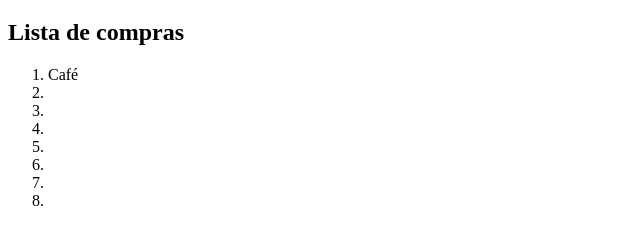
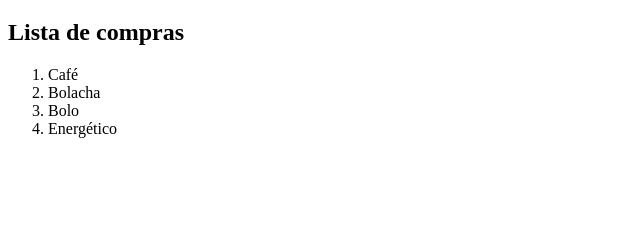
Before and after one commit to Pablo-HCampos/aula-listas, a plain HTML site: page index.html in a window 1280 px wide. Shown: the part 61-306 px from the top of the page, without its empty margins (0-640 px from the left). Drawn offline with Linux system fonts and the light colour scheme.

Commit message:
Adicionado mais itens na lista

```diff
--- a/index.html
+++ b/index.html
@@ -11,13 +11,9 @@
 
  <ol>
     <li>Café</li>
-    <li></li>
-    <li></li>
-    <li></li>
-    <li></li>
-    <li></li>
-    <li></li>
-    <li></li>
+    <li>Bolacha</li>
+    <li>Bolo</li>
+    <li>Energético</li>
  </ol>
 </body>
 </html>
```
